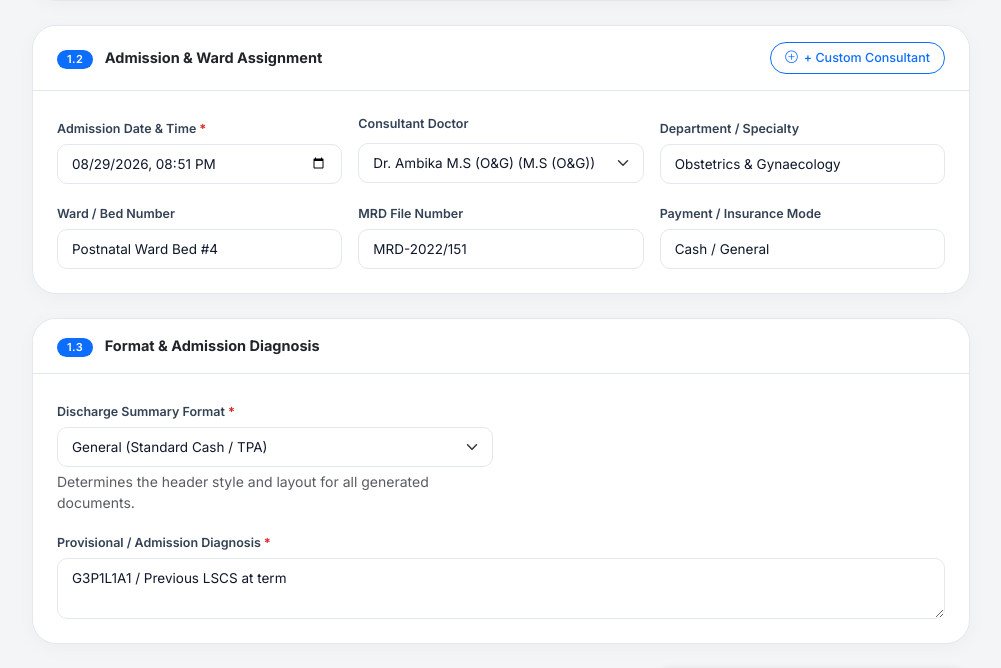
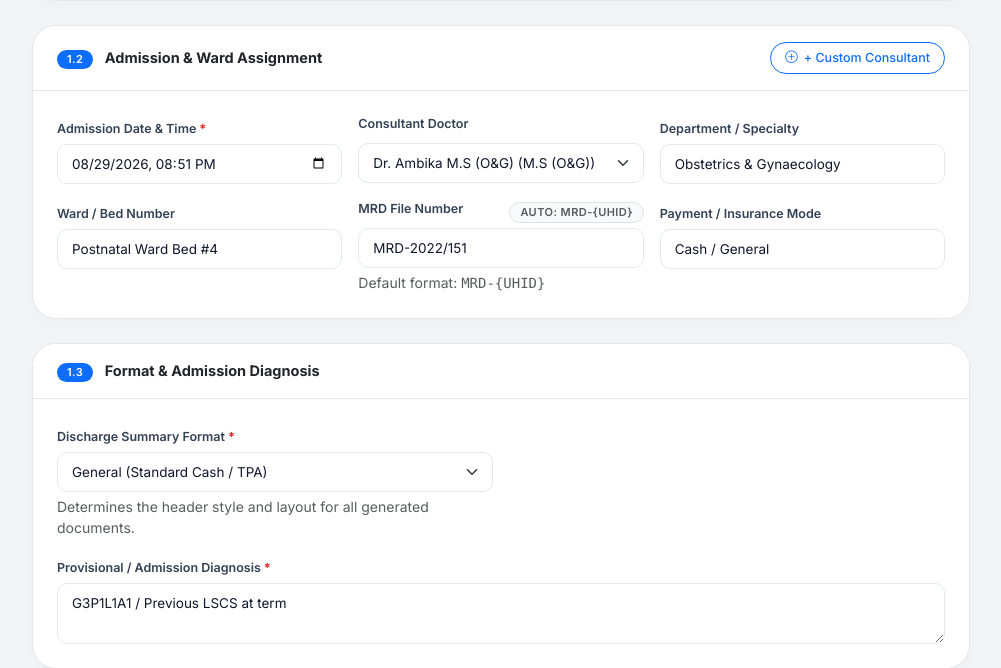
Before and after one commit to pushpaasabari/Guru_Hospital_Laravel_Blade_Design, a Laravel app: page /admissions/1/edit in a window 1280 px wide. Shown: the part 933-1601 px from the top of the page, without its empty margins (274-1275 px from the left). Run offline with Laravel 12, Linux system fonts and the light colour scheme; a user stored in the database is signed in; data comes from the database, SQL or seed files in the repository; both versions use the stored data as it was after the commit; style sheets or scripts are compiled from the project's sources; some libraries are stand-ins or nearby versions.

Commit message:
feat(admissions): auto-default MRD File Number to MRD-{UHID}

```diff
--- a/app/Models/Admission.php
+++ b/app/Models/Admission.php
@@ -42,6 +42,13 @@ class Admission extends Model
                 ]));
             } elseif (!empty($admission->address) && empty($admission->address_line1)) {
                 $admission->address_line1 = $admission->address;
+            }
+
+            // Temporarily MRD File Number will be (MRD-{UHID})
+            if (empty($admission->mrd_no) && !empty($admission->uhid)) {
+                $admission->mrd_no = str_starts_with((string) $admission->uhid, 'MRD-')
+                    ? $admission->uhid
+                    : 'MRD-' . $admission->uhid;
             }
         });
     }
--- a/resources/js/Pages/Admissions/Create.tsx
+++ b/resources/js/Pages/Admissions/Create.tsx
@@ -104,7 +104,14 @@ export default function AdmissionsCreate({ clinicalStaff = [] }: Props) {
                   type="text"
                   className={`form-control ${errors.uhid ? 'is-invalid' : ''}`}
                   value={data.uhid}
-                  onChange={(e) => setData('uhid', e.target.value)}
+                  onChange={(e) => {
+                    const newUhid = e.target.value;
+                    setData((prev) => ({
+                      ...prev,
+                      uhid: newUhid,
+                      mrd_no: (!prev.mrd_no || prev.mrd_no === `MRD-${prev.uhid}`) && newUhid.trim() ? `MRD-${newUhid.trim()}` : prev.mrd_no,
+                    }));
+                  }}
                   placeholder="e.g. 2023/3931"
                   required
                 />
@@ -314,14 +321,22 @@ export default function AdmissionsCreate({ clinicalStaff = [] }: Props) {
                 />
               </div>
               <div className="col-md-4">
-                <label className="form-label">MRD File Number</label>
+                <div className="d-flex justify-content-between align-items-center mb-1">
+                  <label className="form-label mb-0">MRD File Number</label>
+                  <span className="badge bg-light text-muted border" style={{ fontSize: '0.68rem' }}>
+                    Auto: MRD-{'{UHID}'}
+                  </span>
+                </div>
                 <input
                   type="text"
                   className="form-control"
                   value={data.mrd_no}
                   onChange={(e) => setData('mrd_no', e.target.value)}
-                  placeholder="e.g. MRD-2026-0567"
+                  placeholder={data.uhid ? `MRD-${data.uhid}` : 'e.g. MRD-{UHID}'}
                 />
+                <div className="form-text text-muted small">
+                  Default format: <span className="font-monospace">MRD-{'{UHID}'}</span>
+                </div>
               </div>
               <div className="col-md-4">
                 <label className="form-label">Payment / Insurance Mode</label>
--- a/resources/js/Pages/Admissions/Discharge.tsx
+++ b/resources/js/Pages/Admissions/Discharge.tsx
@@ -46,7 +46,7 @@ export default function AdmissionsDischarge({ admission, clinicalStaff = [] }: P
     medication_orders: admission.medication_orders || '',
     discharge_advice: admission.discharge_advice || '',
     follow_up: admission.follow_up || '',
-    mrd_no: admission.mrd_no || '',
+    mrd_no: admission.mrd_no || (admission.uhid ? (admission.uhid.startsWith('MRD-') ? admission.uhid : `MRD-${admission.uhid}`) : ''),
     payment_mode: admission.payment_mode || '',
     handover_name: admission.handover_name || '',
     floor_incharge_name: admission.floor_incharge_name || '',
@@ -223,14 +223,22 @@ export default function AdmissionsDischarge({ admission, clinicalStaff = [] }: P
           <div className="card-body">
             <div className="row g-3">
               <div className="col-md-4">
-                <label className="form-label">MRD File Number</label>
+                <div className="d-flex justify-content-between align-items-center mb-1">
+                  <label className="form-label mb-0">MRD File Number</label>
+                  <span className="badge bg-light text-muted border" style={{ fontSize: '0.68rem' }}>
+                    Auto: MRD-{'{UHID}'}
+                  </span>
+                </div>
                 <input
                   type="text"
                   className="form-control"
                   value={data.mrd_no}
                   onChange={(e) => setData('mrd_no', e.target.value)}
-                  placeholder="e.g. MRD-2026-0567"
+                  placeholder={admission.uhid ? `MRD-${admission.uhid}` : 'e.g. MRD-{UHID}'}
                 />
+                <div className="form-text text-muted small">
+                  Default format: <span className="font-monospace">MRD-{'{UHID}'}</span>
+                </div>
               </div>
 
               <div className="col-md-4">
--- a/resources/js/Pages/Admissions/Edit.tsx
+++ b/resources/js/Pages/Admissions/Edit.tsx
@@ -90,7 +90,7 @@ export default function AdmissionsEdit({ admission, clinicalStaff = [] }: Props)
     format: admission.format || 'general',
     surgery_type: admission.surgery_type || 'other',
     diagnosis: admission.diagnosis || '',
-    mrd_no: admission.mrd_no || '',
+    mrd_no: admission.mrd_no || (admission.uhid ? (admission.uhid.startsWith('MRD-') ? admission.uhid : `MRD-${admission.uhid}`) : ''),
     payment_mode: admission.payment_mode || '',
     // Preserve existing fields
     procedure_at: admission.procedure_at ? admission.procedure_at.slice(0, 16) : '',
@@ -218,7 +218,14 @@ export default function AdmissionsEdit({ admission, clinicalStaff = [] }: Props)
                   type="text"
                   className={`form-control ${errors.uhid ? 'is-invalid' : ''}`}
                   value={data.uhid}
-                  onChange={(e) => setData('uhid', e.target.value)}
+                  onChange={(e) => {
+                    const newUhid = e.target.value;
+                    setData((prev) => ({
+                      ...prev,
+                      uhid: newUhid,
+                      mrd_no: (!prev.mrd_no || prev.mrd_no === `MRD-${prev.uhid}`) && newUhid.trim() ? `MRD-${newUhid.trim()}` : prev.mrd_no,
+                    }));
+                  }}
                   required
                 />
                 {errors.uhid && <div className="invalid-feedback">{errors.uhid}</div>}
@@ -426,14 +433,22 @@ export default function AdmissionsEdit({ admission, clinicalStaff = [] }: Props)
                 />
               </div>
               <div className="col-md-4">
-                <label className="form-label">MRD File Number</label>
+                <div className="d-flex justify-content-between align-items-center mb-1">
+                  <label className="form-label mb-0">MRD File Number</label>
+                  <span className="badge bg-light text-muted border" style={{ fontSize: '0.68rem' }}>
+                    Auto: MRD-{'{UHID}'}
+                  </span>
+                </div>
                 <input
                   type="text"
                   className="form-control"
                   value={data.mrd_no || ''}
                   onChange={(e) => setData('mrd_no', e.target.value)}
-                  placeholder="e.g. MRD-2026-0567"
+                  placeholder={data.uhid ? `MRD-${data.uhid}` : 'e.g. MRD-{UHID}'}
                 />
+                <div className="form-text text-muted small">
+                  Default format: <span className="font-monospace">MRD-{'{UHID}'}</span>
+                </div>
               </div>
               <div className="col-md-4">
                 <label className="form-label">Payment / Insurance Mode</label>
--- a/resources/views/admissions/discharge.blade.php
+++ b/resources/views/admissions/discharge.blade.php
@@ -134,8 +134,9 @@
     <div class="card-body">
         <div class="row g-3">
             <div class="col-md-4">
-                <label class="form-label">MRD File Number</label>
-                <input class="form-control" name="mrd_no" value="{{ old('mrd_no', $admission->mrd_no) }}" placeholder="e.g. MRD-2026-0567">
+                <label class="form-label">MRD File Number <span class="badge bg-light text-muted border ms-1" style="font-size: 0.68rem;">Auto: MRD-{UHID}</span></label>
+                <input class="form-control" name="mrd_no" value="{{ old('mrd_no', $admission->mrd_no ?: ($admission->uhid ? (str_starts_with($admission->uhid, 'MRD-') ? $admission->uhid : 'MRD-' . $admission->uhid) : '')) }}" placeholder="e.g. MRD-{UHID}">
+                <div class="form-text text-muted small">Default format: <span class="font-monospace">MRD-{UHID}</span></div>
             </div>
             <div class="col-md-4">
                 <label class="form-label">Payment / Insurance Scheme</label>
```
Also changed, not shown: resources/views/admissions/create.blade.php (+17 -2 lines), resources/views/admissions/edit.blade.php (+17 -2 lines), tests/Feature/AdmissionWorkflowTest.php (+25 -0 lines), database/database.sqlite.
